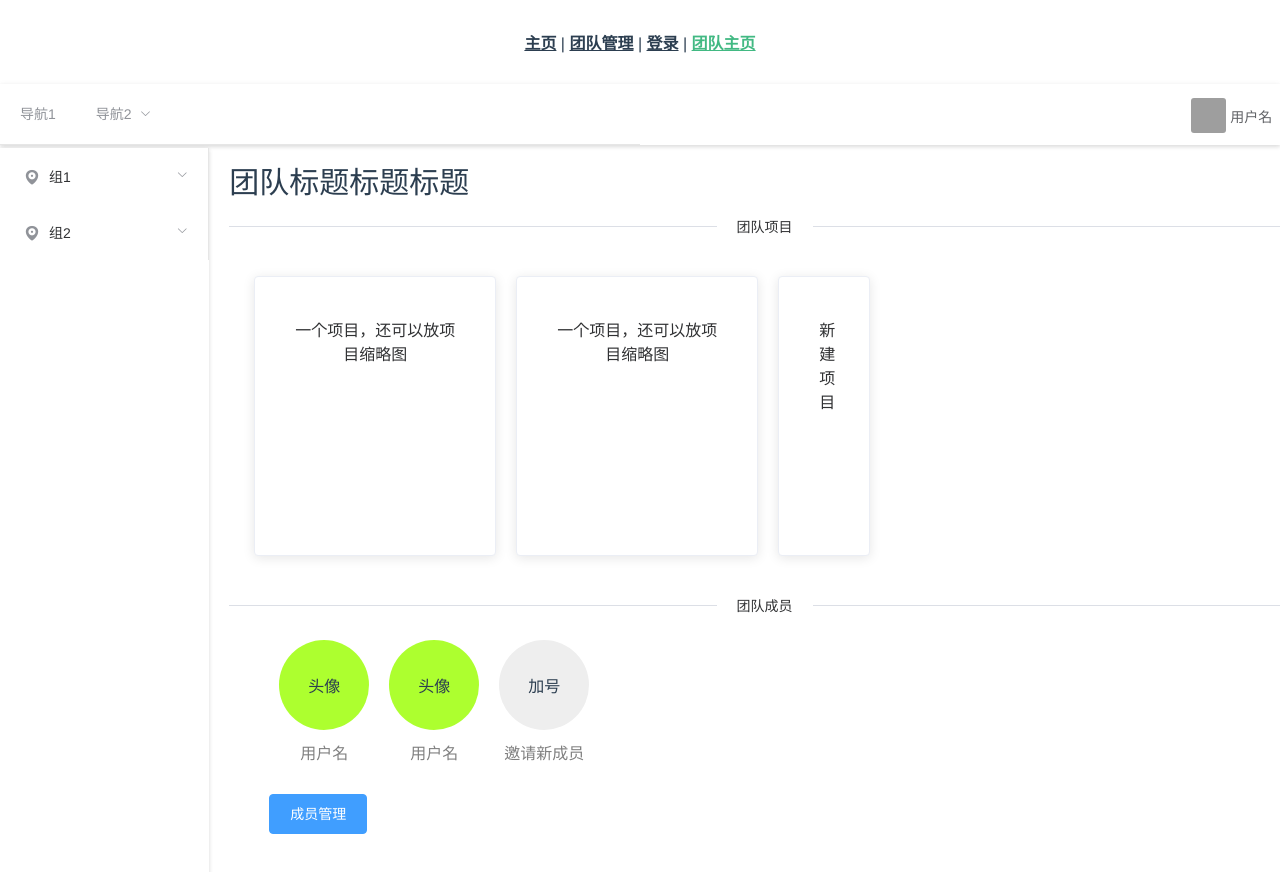
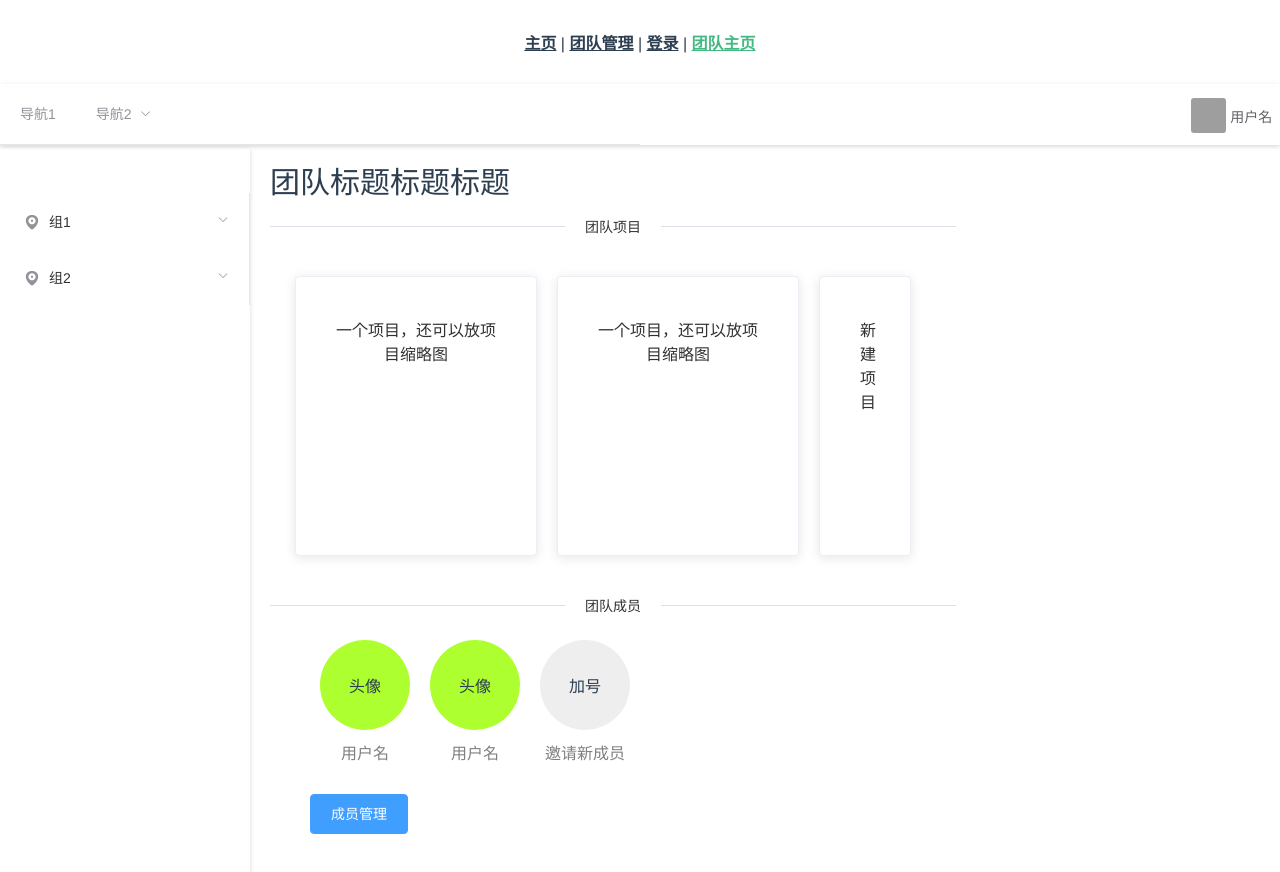
Before and after one commit to Lokirovskaya/Vue-2022-Summer, a Vue app: page /team in a window 1280 px wide. Shown: the top 872 px of the page. Built offline with nearby package versions, Linux system fonts and the light colour scheme; grey boxes are pictures that could not be loaded.

Commit message:
flex > table

```diff
--- a/src/components/MenuLeft.vue
+++ b/src/components/MenuLeft.vue
@@ -44,20 +44,22 @@
 
 <style scoped>
   #main {
-    display: flex;
-    flex-direction: row;
+    display: table;
+    /* flex-direction: row; */
     height: 100%;
   }
 
   #left {
+    display: table-cell;
     width: 250px;
-    height: 100%;
+    min-height: 100%;
     text-align: left;
     box-shadow: 0 2px 4px rgba(0, 0, 0, 0.12), 0 0 6px rgba(0, 0, 0, 0.04);
   }
 
   #right {
-    width: 100%;
+    display: table-cell;
+    /* width: 100%; */
     text-align: center;
   }
 </style>
```
